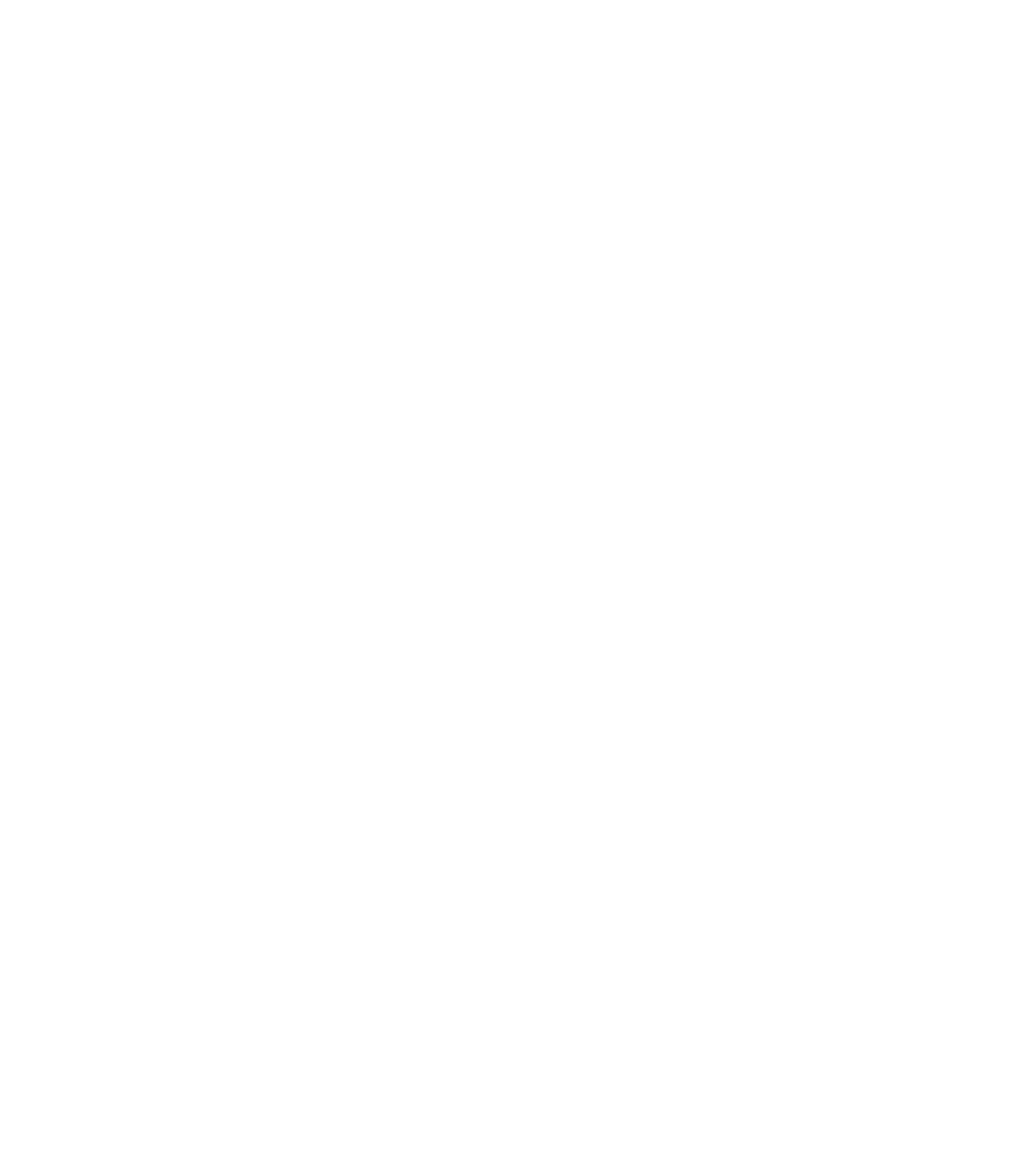
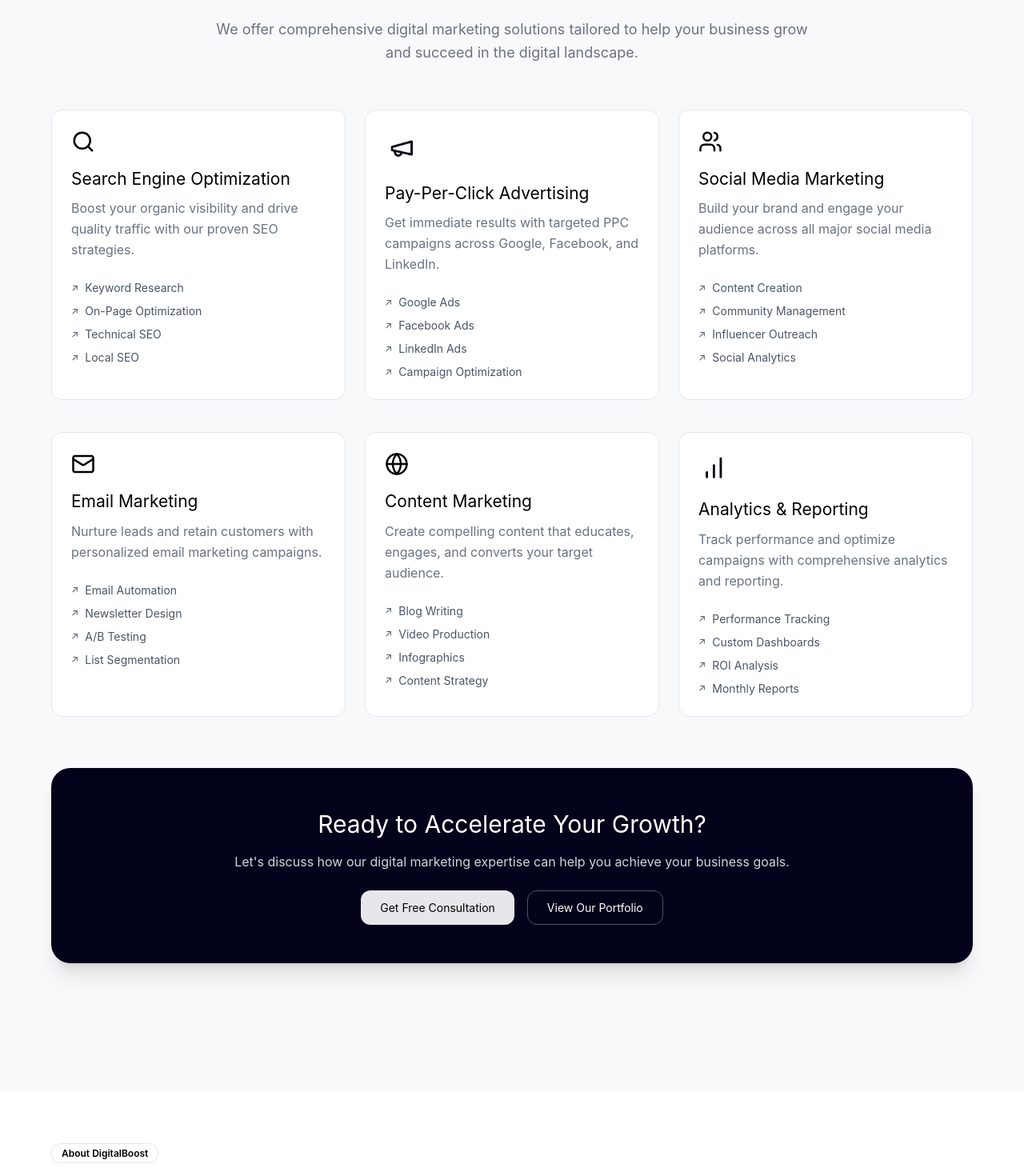
Before and after one commit to gayathri23-y/Agency-digital-market, a React (Vite) app: page / in a window 1280 px wide. Shown: the part 940-2410 px from the top of the page at 80% size. Before the commit the page ends 800 px from the top, so only its background shows below. Built offline with nearby package versions, Linux system fonts and the light colour scheme.

Commit message:
update home

```diff
--- a/src/App.jsx
+++ b/src/App.jsx
@@ -1,19 +1,12 @@
 import React from "react";
 import { BrowserRouter, Routes, Route } from "react-router-dom";
-import Header from "./Components/Header/Header";
 import Home from "./Pages/Home";
 
 const App = () => {
   return (
-    <BrowserRouter>
 
-      <Header />
+    <Home/>
 
-      <Routes>
-        <Route path="/" elemennt={<Home />} />
-      </Routes>
-
-    </BrowserRouter>
   );
 };
 
--- a/src/Components/About/About.jsx
+++ b/src/Components/Home/About.jsx
@@ -6,7 +6,7 @@
   Target,
 } from "lucide-react";
 
-import AboutImg from "../../assets/About/about.jpg";
+import AboutImg from "../../assets/Home/about.jpg";
 
 export default function AboutSection() {
   return (
--- a/src/Pages/Home.jsx
+++ b/src/Pages/Home.jsx
@@ -1,7 +1,8 @@
 import React from "react";
-import Header from "../Components/Header/Header";
-import Hero from "../Components/Home/Hero";
-import Services from "../Components/Home/Service";
+import Header from "./../Components/Header/Header"
+import Hero from "./../Components/Home/Hero"
+import Services from "./../Components/Home/Service"
+import About from './../Components/Home/About'
 
 const Home = () => {
   return (
@@ -9,6 +10,7 @@
       <Header />
       <Hero />
       <Services />
+      <About/>
     </>
   );
 };
```
Also changed, not shown: src/assets/Home/about.jpg (renamed from src/assets/About/about.jpg), 1 other file (tests, documents, lock files or other folders).
